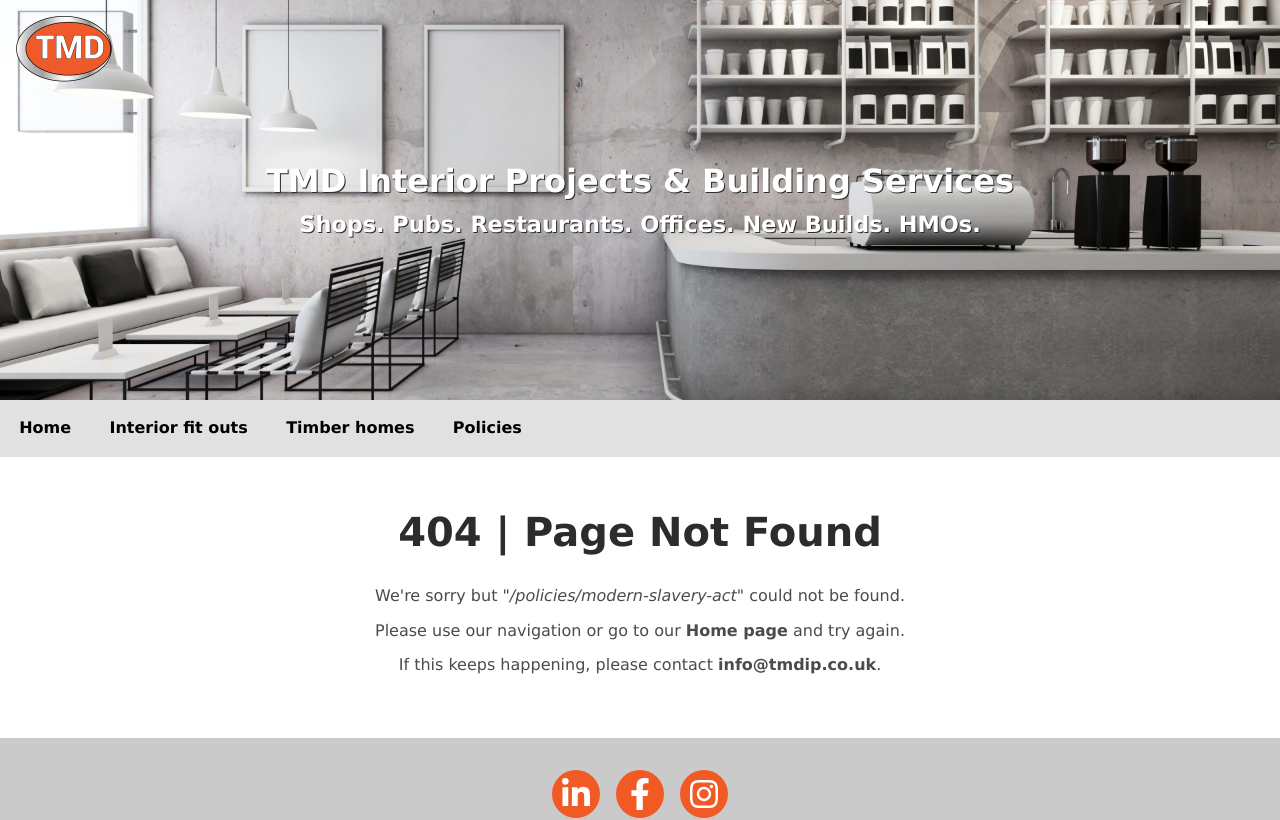
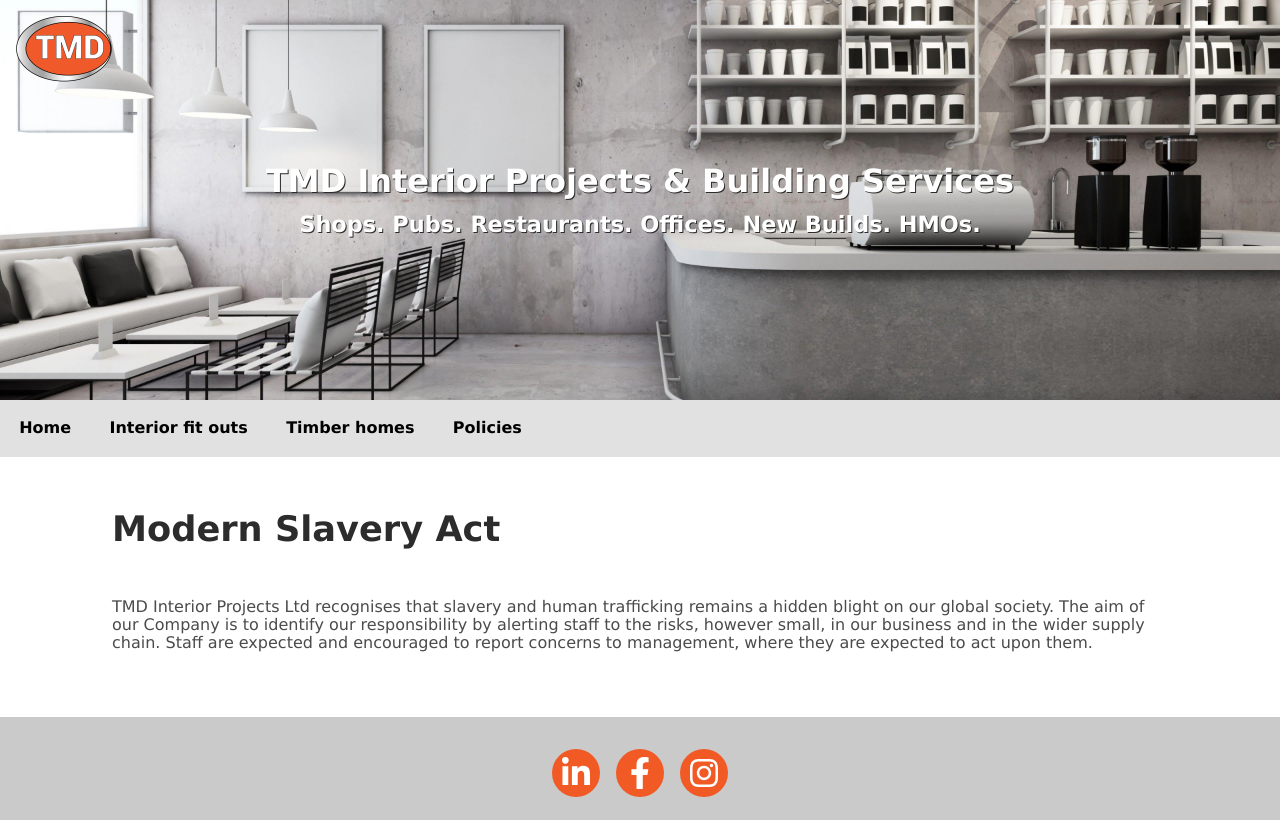
Before and after one commit to jackdomleo7/tmdip.co.uk, a Vue app: page /policies/modern-slavery-act in a window 1280 px wide. Shown: the top 820 px of the page. Built offline with nearby package versions, Linux system fonts and the light colour scheme.

Commit message:
Initial Modern Slavery Act page

```diff
--- a/src/App.vue
+++ b/src/App.vue
@@ -2,9 +2,7 @@
   <div id="app" class="app">
     <jumbo />
     <navigation />
-    <page-content>
-      <router-view />
-    </page-content>
+    <router-view />
     <footer-bar />
     <quick-action-bar />
   </div>
@@ -16,13 +14,12 @@ import { Component, Vue } from "vue-property-decorator";
 import {
   Jumbo,
   Navigation,
-  PageContent,
   FooterBar,
   QuickActionBar
 } from "@/layout";
 
 @Component({
-  components: { Jumbo, Navigation, PageContent, FooterBar, QuickActionBar }
+  components: { Jumbo, Navigation, FooterBar, QuickActionBar }
 })
 export default class App extends Vue {
   private mounted() {
--- a/src/layout/PageContent.vue
+++ b/src/layout/PageContent.vue
@@ -1,14 +1,18 @@
 <template>
   <main class="content">
-    <router-view />
+    <h3 v-if="header" class="content__header">{{ header }}</h3>
+    <slot />
   </main>
 </template>
 
 <script lang="ts">
-import { Component, Vue } from "vue-property-decorator";
+import { Component, Prop, Vue } from "vue-property-decorator";
 
 @Component
-export default class PageContent extends Vue {}
+export default class PageContent extends Vue {
+  @Prop({ type: String })
+  private readonly header!: string;
+}
 </script>
 
 <style lang="scss" scoped>
@@ -17,5 +21,11 @@ export default class PageContent extends Vue {}
   margin: 3rem auto;
   max-width: 68rem;
   padding: 0 1rem;
+
+  &__header {
+    font-size: 2.2rem;
+    font-weight: 700;
+    margin-bottom: 3rem;
+  }
 }
 </style>
--- a/src/layout/navigation/Navbar.vue
+++ b/src/layout/navigation/Navbar.vue
@@ -35,6 +35,7 @@
 
 <script lang="ts">
 import { Component, Prop, Vue } from "vue-property-decorator";
+import { Routes } from '@/router';
 
 interface NavList {
   text: string;
@@ -49,13 +50,14 @@ interface NavSubList {
 
 @Component
 export default class Navbar extends Vue {
+  private Routes: Routes = Routes;
   @Prop({ type: Boolean, default: false })
   private readonly showMobileNav!: boolean;
 
   private readonly navList: NavList[] = [
     {
       text: "Home",
-      link: "/"
+      link: { name: Routes.Home}
     },
     {
       text: "Interior fit outs",
@@ -70,7 +72,7 @@ export default class Navbar extends Vue {
       subList: [
         {
           text: "Modern Slavery Act",
-          link: "#"
+          link: { name: Routes.ModernSlaveryAct }
         },
         {
           text: "Health & Safety",
--- a/src/router.ts
+++ b/src/router.ts
@@ -12,6 +12,7 @@ import CompanyInfo from "@/helpers/companyInfo";
 // Named routes to be used when programmatically navigating
 export class Routes {
   public static readonly Home: string = "home";
+  public static readonly ModernSlaveryAct: string = 'modern-slavery-act'
   public static readonly PageNotFound: string = "page-not-found";
 }
 
@@ -29,6 +30,11 @@ export default class Router implements RouterOptions {
       meta: {
         title: "Home"
       }
+    },
+    {
+      path: '/policies/modern-slavery-act',
+      name: Routes.ModernSlaveryAct,
+      component: () => import("@/views/Policies/ModernSlaveryAct.vue")
     },
     {
       path: "*",
--- a/src/views/PageNotFound.vue
+++ b/src/views/PageNotFound.vue
@@ -1,4 +1,5 @@
 <template>
+  <page-content>
     <div class="not-found">
       <h3 class="not-found__header">404 | Page Not Found</h3>
       <p>
@@ -16,11 +17,12 @@
         If this keeps happening, please contact
         <site-link
           type="email"
-        :link="companyEmail + '?subject=Cannot find route on website - ' + path"
+          :link="companyEmail + '?subject=Cannot find website URL - ' + path"
           >{{ companyEmail }}</site-link
         >.
       </p>
     </div>
+  </page-content>
 </template>
 
 <script lang="ts">
--- /dev/null
+++ b/src/views/Policies/ModernSlaveryAct.vue
@@ -0,0 +1,24 @@
+<template>
+  <page-content header="Modern Slavery Act">
+    <article>
+      <p>
+        TMD Interior Projects Ltd recognises that slavery and human trafficking remains a hidden blight on our global society. The aim of our Company is to identify our responsibility by alerting staff to the risks, however small, in our business and in the wider supply chain. Staff are expected and encouraged to report concerns to management, where they are expected to act upon them.
+      </p>
+    </article>
+  </page-content>
+</template>
+
+<script lang="ts">
+import { Component, Vue } from "vue-property-decorator";
+import { Routes } from "@/router";
+import { PageContent } from "@/layout";
+import { SiteLink } from "@/components";
+import CompanyInfo from "@/helpers/companyInfo";
+
+@Component({
+  components: { PageContent, SiteLink }
+})
+export default class ModernSlaveryAct extends Vue {}
+</script>
+
+<style lang="scss" scoped></style>
```
Lines whose indentation alone changed are shown as unchanged.
